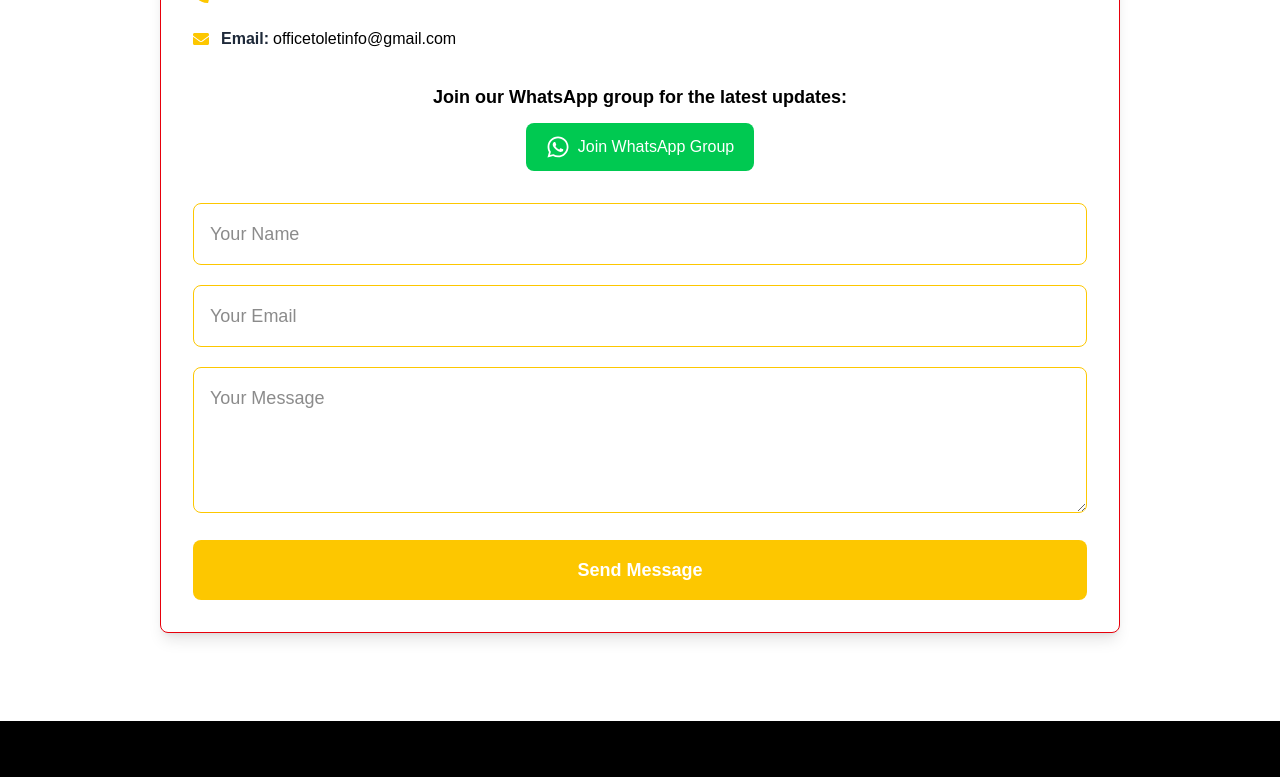
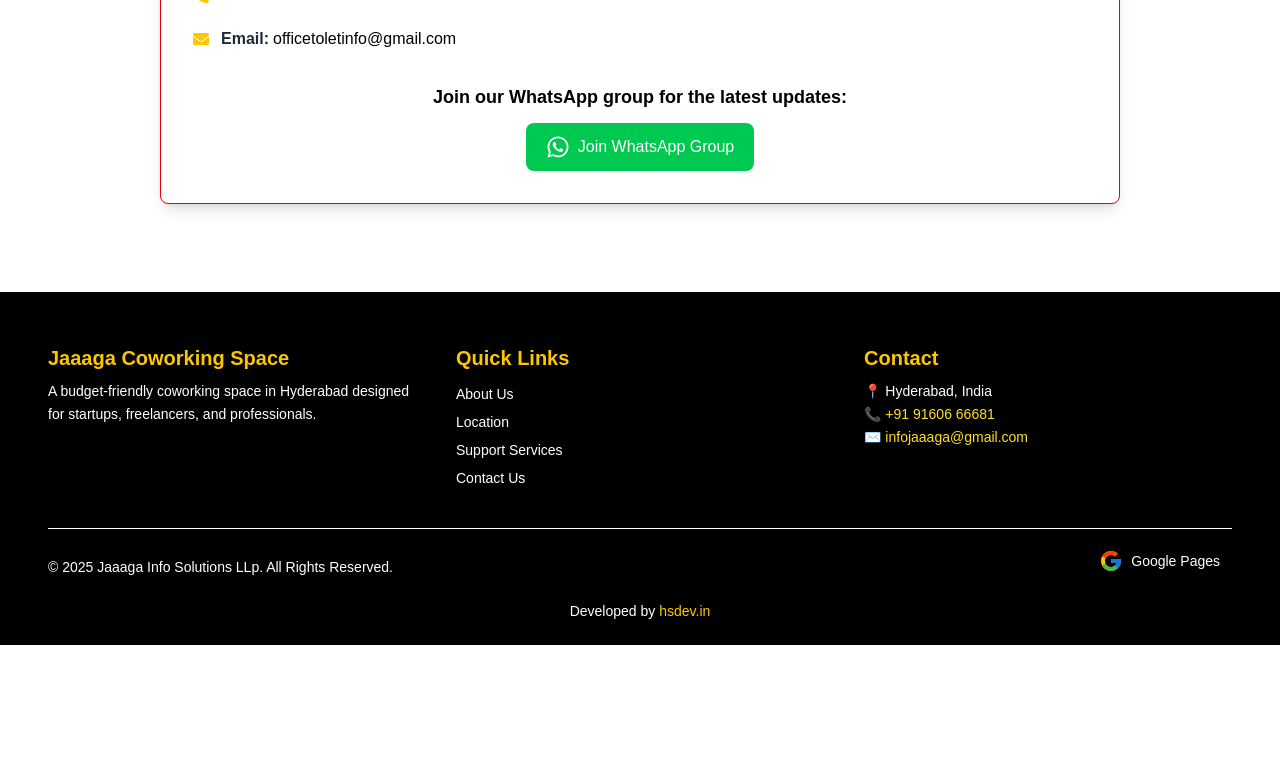
Before and after one commit to sushmasri1906/Jaaaga-coworking-space, a Next.js app: page /contact in a window 1280 px wide. Shown: the part 668-1445 px from the top of the page. After the commit the page ends 1313 px from the top, so only its background shows below. Built offline with nearby package versions, Linux system fonts and the light colour scheme.

Commit message:
contact updated

```diff
--- a/src/components/Contact.tsx
+++ b/src/components/Contact.tsx
@@ -123,7 +123,7 @@ const Contact = () => {
 							Join our WhatsApp group for the latest updates:
 						</p>
 						<Link
-							href="https://chat.whatsapp.com/YOUR_GROUP_INVITE_LINK"
+							href="https://chat.whatsapp.com"
 							target="_blank"
 							rel="noopener noreferrer"
 							className="inline-flex items-center bg-green-500 text-white px-5 py-3 rounded-lg mt-3 hover:bg-green-600 transition">
@@ -133,7 +133,7 @@ const Contact = () => {
 					</div>
 
 					{/* Contact Form */}
-					<form className="mt-8 space-y-5" onSubmit={handleSubmit}>
+					{/* <form className="mt-8 space-y-5" onSubmit={handleSubmit}>
 						<input
 							type="text"
 							name="name"
@@ -165,7 +165,7 @@ const Contact = () => {
 							className="w-full bg-yellow-400 text-white py-4 rounded-lg text-lg font-semibold hover:bg-yellow-500 transition">
 							Send Message
 						</button>
-					</form>
+					</form> */}
 				</motion.div>
 			</div>
 		</section>
```
